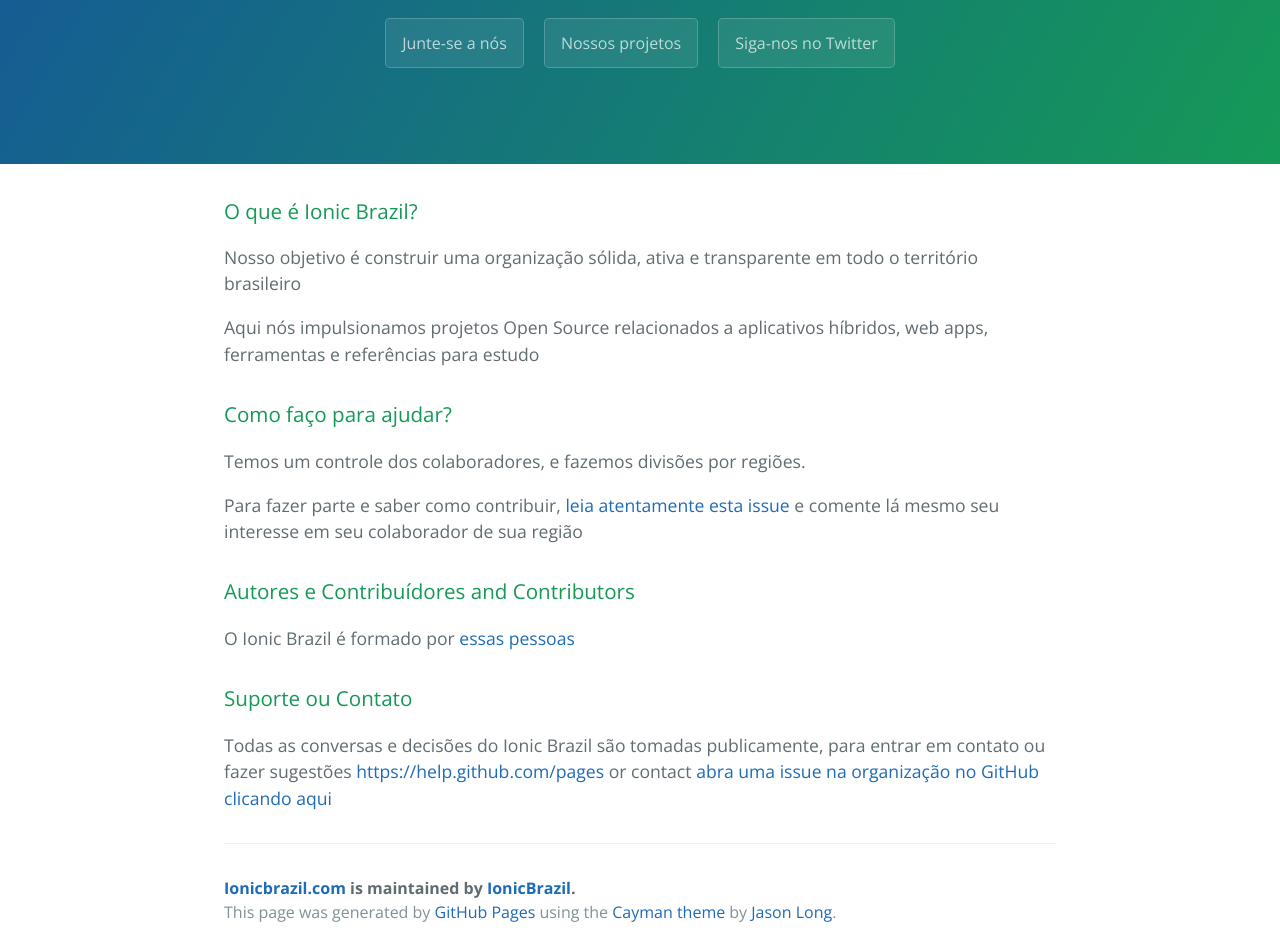
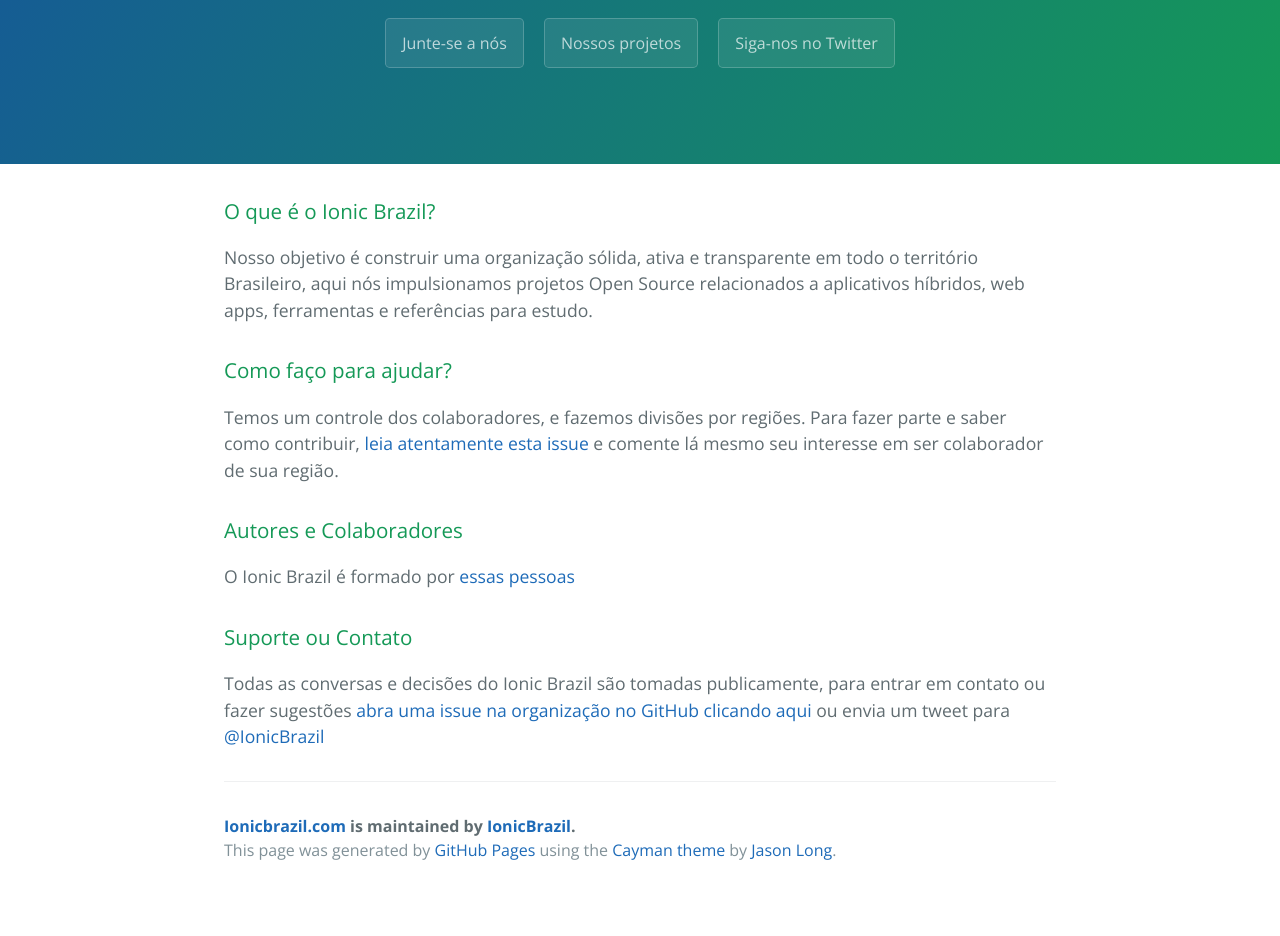
Before and after one commit to IonicBrazil/ionicbrazil.com, a plain HTML site: page index.html in a window 1280 px wide. Shown: the part 219-1155 px from the top of the page. After the commit the page ends 1113 px from the top, so only its background shows below. Drawn offline with nearby package versions, Linux system fonts and the light colour scheme.

Commit message:
Adiciona correções nos texto e links

```diff
--- a/index.html
+++ b/index.html
@@ -2,7 +2,7 @@
 <html lang="en-us">
   <head>
     <meta charset="UTF-8">
-    <title>Ionic Brazil - Organização brasileira em prol da Web Platform</title>
+    <title>Ionic Brazil - Organização Brasileira em prol da Web Platform</title>
     <meta name="viewport" content="width=device-width, initial-scale=1">
     <link rel="stylesheet" type="text/css" href="stylesheets/normalize.css" media="screen">
     <link href='http://fonts.googleapis.com/css?family=Open+Sans:400,700' rel='stylesheet' type='text/css'>
@@ -12,40 +12,27 @@
   <body>
     <section class="page-header">
       <h1 class="project-name">Ionic Brasil</h1>
-      <h2 class="project-tagline">Organização brasileiro em prol da Web Platform</h2>
-      <a href="https://github.com/IonicBrazil/ionicbrazil.com" class="btn">Junte-se a nós</a>
-      <a href="https://github.com/IonicBrazil/ionicbrazil.com/zipball/master" class="btn">Nossos projetos</a>
-      <a href="https://twitter.com/IonicBrazil/follow" class="btn">Siga-nos no Twitter</a>
+      <h2 class="project-tagline">Organização Brasileira em prol da Web Platform</h2>
+      <a href="https://github.com/IonicBrazil/organizacao/issues/1" class="btn">Junte-se a nós</a>
+      <a href="https://github.com/IonicBrazil/" class="btn">Nossos projetos</a>
+      <a href="https://twitter.com/IonicBrazil/" class="btn">Siga-nos no Twitter</a>
     </section>
 
     <section class="main-content">
-      <h3>
-<a id="welcome-to-github-pages" class="anchor" href="#welcome-to-github-pages" aria-hidden="true"><span class="octicon octicon-link"></span></a>O que é Ionic Brazil?</h3>
+      <h3><a id="welcome-to-github-pages" class="anchor" href="#welcome-to-github-pages" aria-hidden="true"><span class="octicon octicon-link"></span></a>O que é o Ionic Brazil?</h3>
+      <p>Nosso objetivo é construir uma organização sólida, ativa e transparente em todo o território Brasileiro, aqui nós impulsionamos projetos Open Source relacionados a aplicativos híbridos, web apps, ferramentas e referências para estudo.</p>
 
-<p>Nosso objetivo é construir uma organização sólida, ativa e transparente em todo o território brasileiro</p>
+      <h3><a id="designer-templates" class="anchor" href="#designer-templates" aria-hidden="true"><span class="octicon octicon-link"></span></a>Como faço para ajudar?</h3>
+      <p>Temos um controle dos colaboradores, e fazemos divisões por regiões. Para fazer parte e saber como contribuir, <a href="https://github.com/IonicBrazil/organizacao/issues/1#issuecomment-116873138">leia atentamente esta issue</a> e comente lá mesmo seu interesse em ser colaborador de sua região.</p>
 
-<p>Aqui nós impulsionamos projetos Open Source relacionados a aplicativos híbridos, web apps, ferramentas e referências para estudo</p>
+      <h3><a id="authors-and-contributors" class="anchor" href="#authors-and-contributors" aria-hidden="true"><span class="octicon octicon-link"></span></a>Autores e Colaboradores</h3>
+      <p>O Ionic Brazil é formado por <a href="https://github.com/orgs/IonicBrazil/people" class="user-mention">essas pessoas</a>
 
-<h3>
-<a id="designer-templates" class="anchor" href="#designer-templates" aria-hidden="true"><span class="octicon octicon-link"></span></a>Como faço para ajudar?</h3>
-
-<p>Temos um controle dos colaboradores, e fazemos divisões por regiões.</p>
-
-<p>Para fazer parte e saber como contribuir, <a href="https://github.com/IonicBrazil/organizacao/issues/1#issuecomment-116873138">leia atentamente esta issue</a> e comente lá mesmo seu interesse em seu colaborador de sua região</p>
-
-<h3>
-<a id="authors-and-contributors" class="anchor" href="#authors-and-contributors" aria-hidden="true"><span class="octicon octicon-link"></span></a>Autores e Contribuídores and Contributors</h3>
-
-<p>O Ionic Brazil é formado por <a href="https://github.com/orgs/IonicBrazil/people" class="user-mention">essas pessoas</a>
-
-<h3>
-<a id="support-or-contact" class="anchor" href="#support-or-contact" aria-hidden="true"><span class="octicon octicon-link"></span></a>Suporte ou Contato</h3>
-
-<p>Todas as conversas e decisões do Ionic Brazil são tomadas publicamente, para entrar em contato ou fazer sugestões <a href="https://github.com/IonicBrazil/organizacao/issues/new">https://help.github.com/pages</a> or contact <a href="mailto:support@github.com">abra uma issue na organização no GitHub clicando aqui</a></p>
+      <h3><a id="support-or-contact" class="anchor" href="#support-or-contact" aria-hidden="true"><span class="octicon octicon-link"></span></a>Suporte ou Contato</h3>
+      <p>Todas as conversas e decisões do Ionic Brazil são tomadas publicamente, para entrar em contato ou fazer sugestões <a href="https://github.com/IonicBrazil/organizacao/issues/new">abra uma issue na organização no GitHub clicando aqui</a> ou envia um tweet para <a href="https://twitter.com/IonicBrazil/">@IonicBrazil</a></p>
 
       <footer class="site-footer">
         <span class="site-footer-owner"><a href="https://github.com/IonicBrazil/ionicbrazil.com">Ionicbrazil.com</a> is maintained by <a href="https://github.com/IonicBrazil">IonicBrazil</a>.</span>
-
         <span class="site-footer-credits">This page was generated by <a href="https://pages.github.com">GitHub Pages</a> using the <a href="https://github.com/jasonlong/cayman-theme">Cayman theme</a> by <a href="https://twitter.com/jasonlong">Jason Long</a>.</span>
       </footer>
 
```
